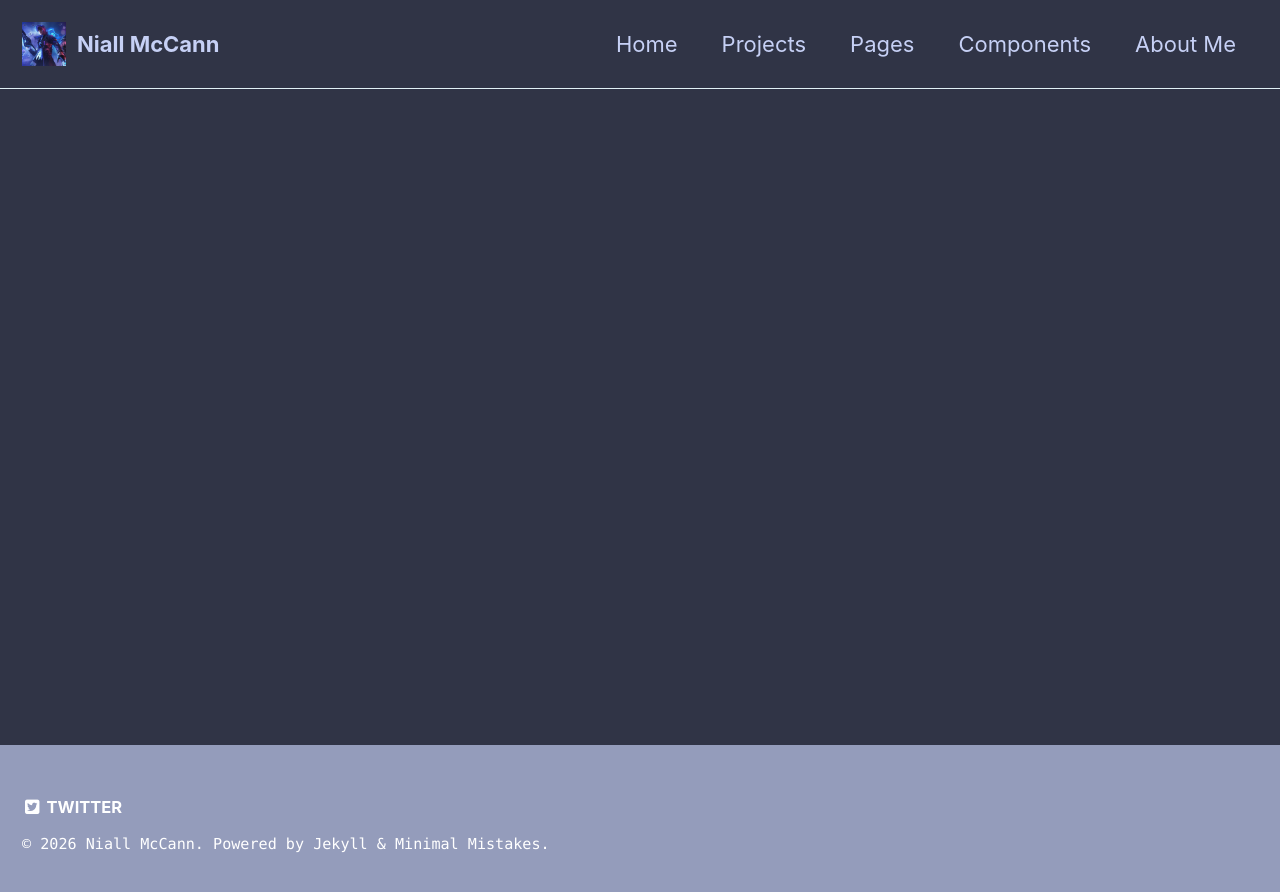
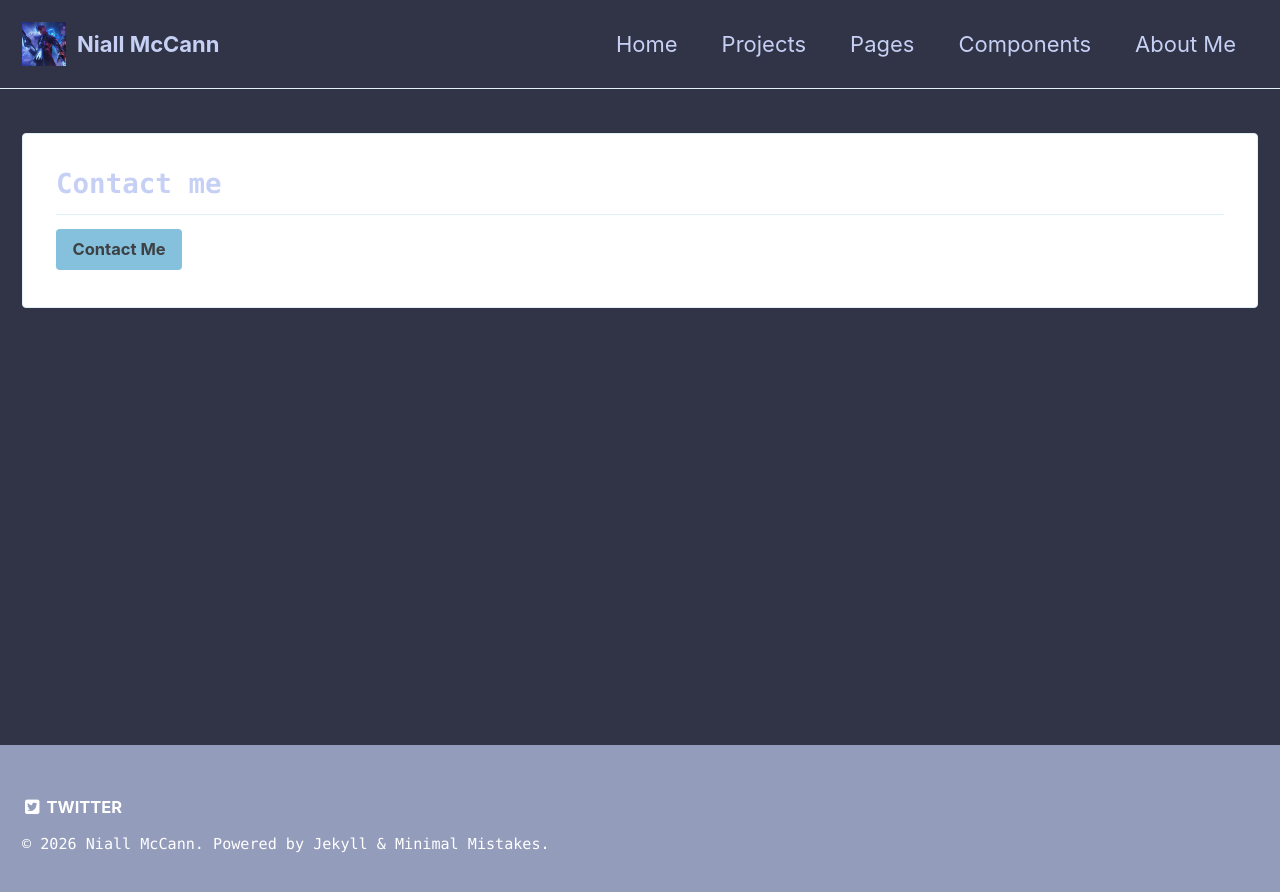
Before and after one commit to AcedAspect/AcedAspect.github.io, a Jekyll site: the page built from _pages/about-me.md, in a window 1280 px wide. Shown: the top 892 px of the page. Built offline with Jekyll 4.4.1, drawn with Linux system fonts in a browser that asks for light colours.

Commit message:
Update about-me.md

```diff
--- a/_pages/about-me.md
+++ b/_pages/about-me.md
@@ -3,3 +3,8 @@ title: "About Me"
 layout: default
 permalink: /about-me/
 ---
+{% include download
+  title="Contact me"
+  url="/about-me/contact-me/"
+  button_label="Contact Me"
+%}
```
